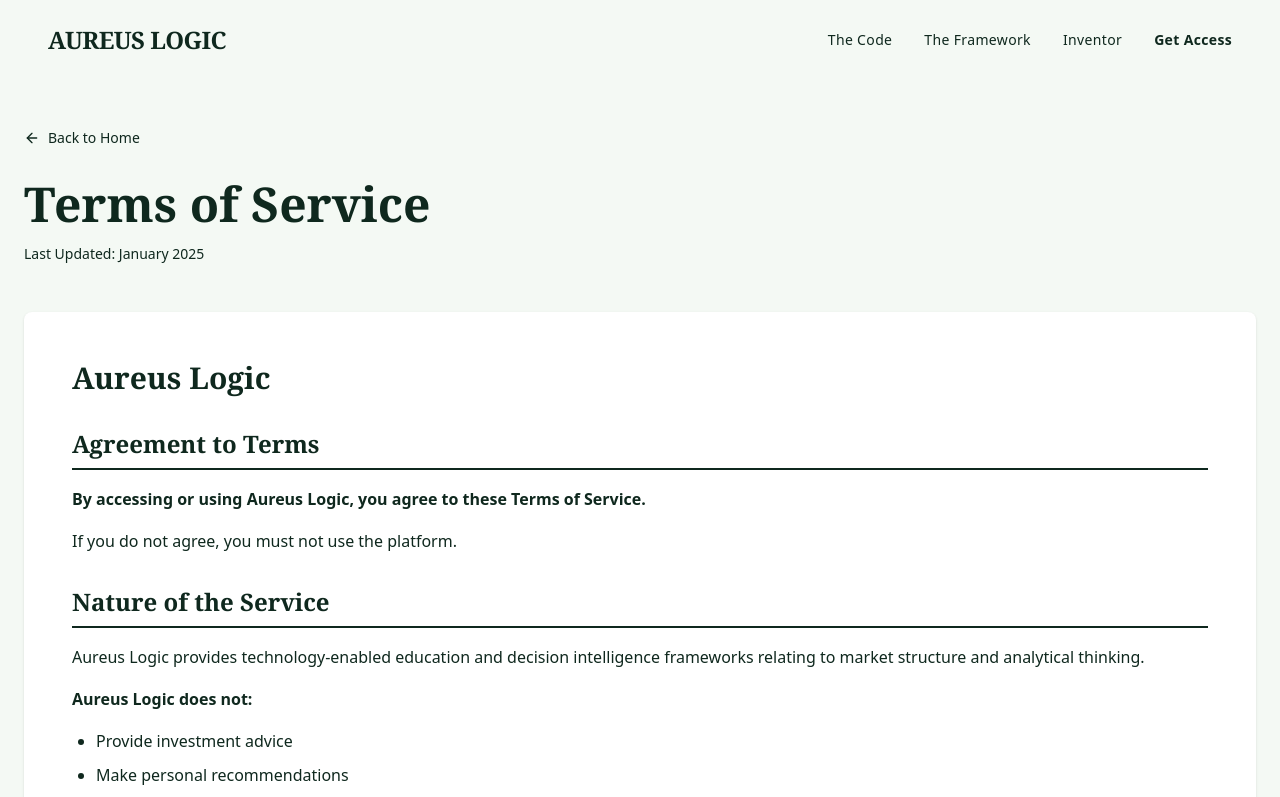
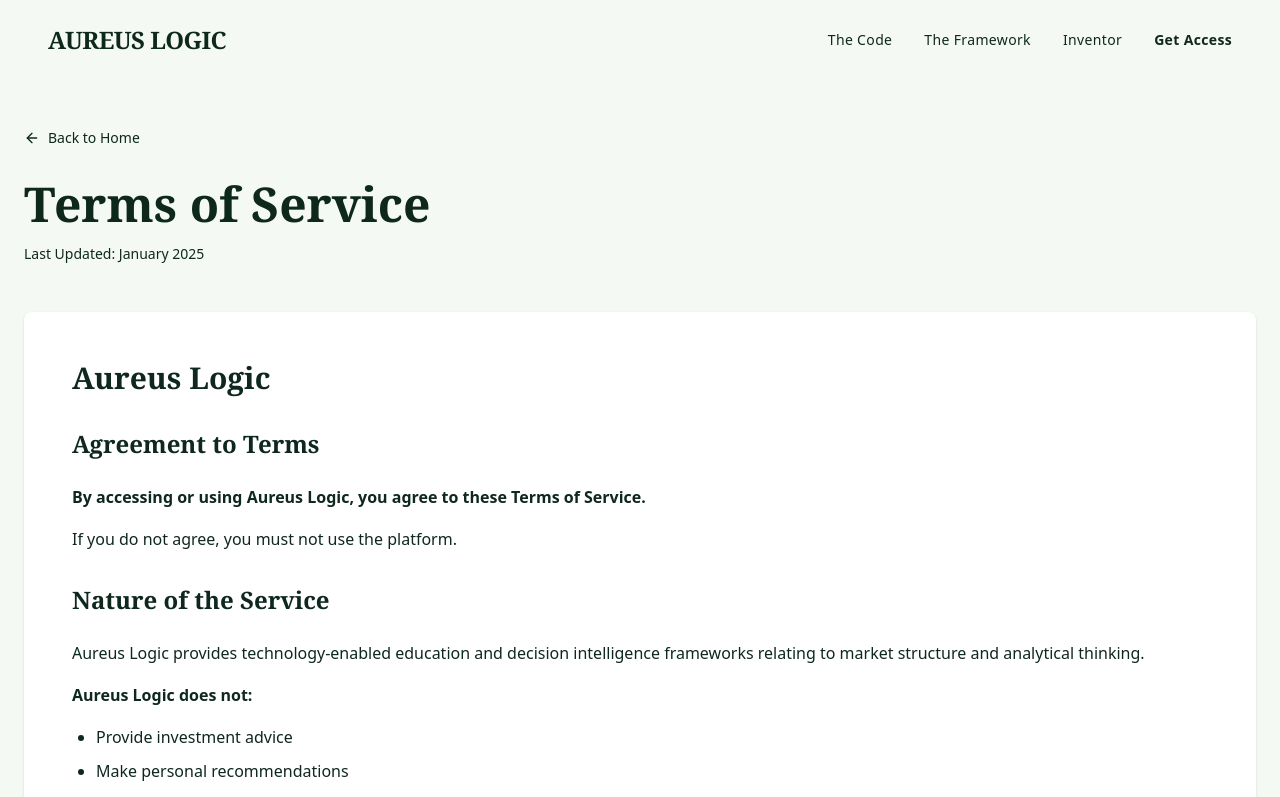
Before and after one commit to Aureuslogic/Aulteus-, a Next.js app: page /terms-of-service in a window 1280 px wide. Shown: the top 797 px of the page. Built offline with nearby package versions, Linux system fonts and the light colour scheme.

Commit message:
'update'

```diff
--- a/app/privacy-policy/page.tsx
+++ b/app/privacy-policy/page.tsx
@@ -15,7 +15,7 @@
       lastUpdated="January 2025"
     >
       <div className="mb-8">
-        <h2 className="text-3xl font-serif font-bold text-aureus-dark mb-4">
+        <h2 className="text-3xl font-serif font-bold text-aureus-dark ">
           Aureus Logic
         </h2>
       </div>
--- a/components/layout/footer.tsx
+++ b/components/layout/footer.tsx
@@ -17,7 +17,7 @@
           <h4 className="font-bold mb-4 aureus-gold">Product</h4>
           <ul className="space-y-2 text-gray-800">
             <li>
-              <a href="#" className="hover:text-black transition-colors">
+              <a href="https://aureuslogic.com/#" className="hover:text-black transition-colors">
                 Aureus Logic Framework
               </a>
             </li>
--- a/components/sections/legalSection.tsx
+++ b/components/sections/legalSection.tsx
@@ -11,7 +11,7 @@
 }: LegalSectionProps) {
   return (
     <section className={`mb-8 ${className}`}>
-      <h2 className="text-2xl font-serif font-bold text-aureus-dark mb-4 border-b-2 border-aureus-gold pb-2">
+      <h2 className="text-2xl font-serif font-bold text-aureus-dark mb-4 border-aureus-gold pb-2">
         {title}
       </h2>
       <div className="text-aureus-dark leading-relaxed space-y-4">
```
